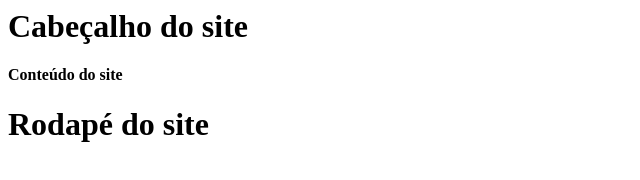
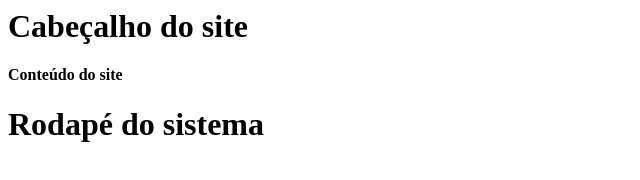
Before and after one commit to CursoCPQi/propostas_homepage, a plain HTML site: page index.html in a window 1280 px wide. Shown: the full height of the page, 0-640 px from the left. Drawn offline with Linux system fonts and the light colour scheme.

Commit message:
Commit 03

```diff
--- a/index.html
+++ b/index.html
@@ -7,7 +7,7 @@
 		<body>
 			<h1>Cabeçalho do site</h1>
 				<div>Conteúdo do site</div>
-			<h1>Rodapé do site</h1>
+			<h1>Rodapé do sistema</h1>
 		</body>
 	</html>
 
```
